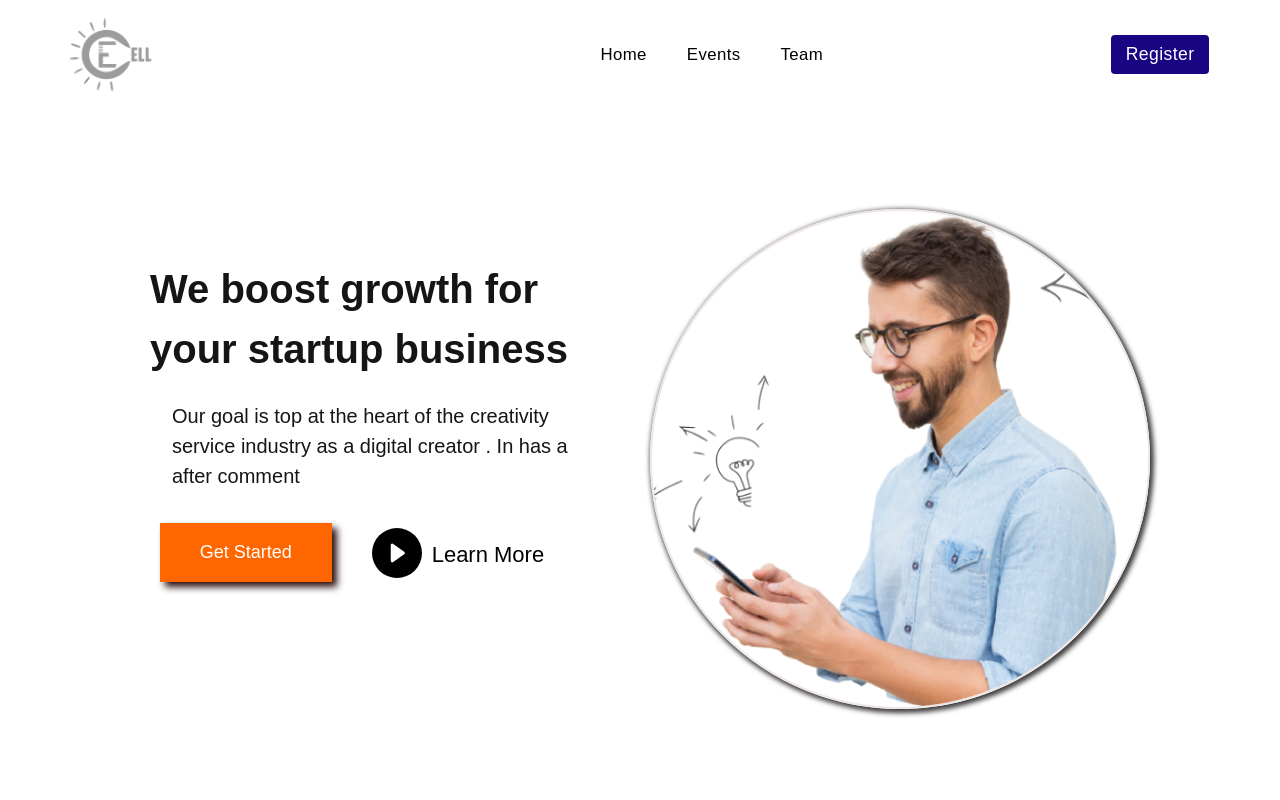
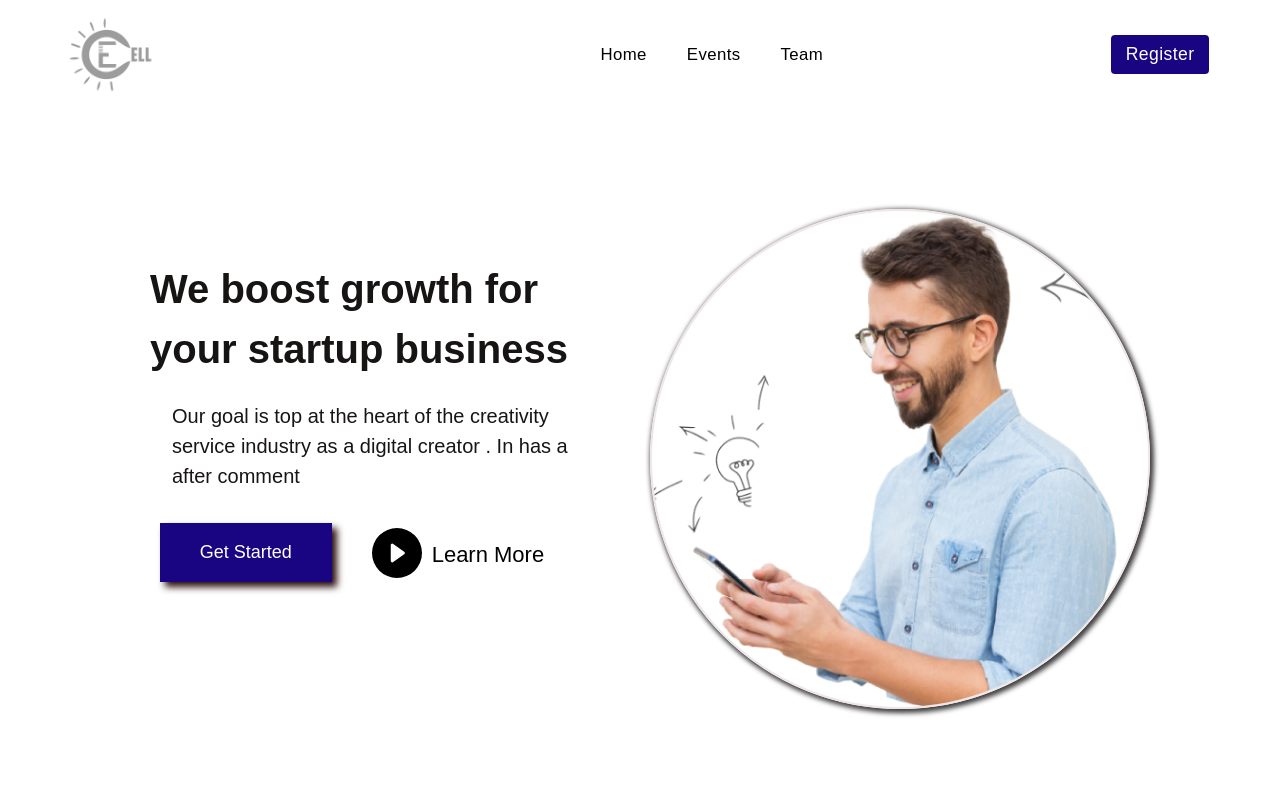
Before and after one commit to codewithnick/ecellnitjsr, a React (Create React App) app: page / in a window 1280 px wide. Shown: the top 800 px of the page. Built offline with nearby package versions, Linux system fonts and the light colour scheme.

Commit message:
color correction

```diff
--- a/src/components/CoreMember.jsx
+++ b/src/components/CoreMember.jsx
@@ -18,7 +18,7 @@ export const CoreMember = () => {
   return (
     <>
       <div className="coremember bg-white">
-        <div className="w-full text-center text-3xl font-bold p-10 text-red-600">
+        <div className="w-full text-center text-3xl font-bold p-10 text-red-600" style={{"color": "#0b1b35"}}>
           Core Members
         </div>
         <div className="flex justify-center w-full text-center">
--- a/src/components/TeamGallery.jsx
+++ b/src/components/TeamGallery.jsx
@@ -4,7 +4,7 @@ import "../styles/TeamGallery.css";
 export const TeamGallery = () => {
   return (
     <>
-      <div className="text-center text-3xl p-10 font-bold text-red-600 bg-white">Team Gallery</div>
+      <div className="text-center text-3xl p-10 font-bold text-red-600 bg-white" style={{"color": "#0b1b35"}}>Team Gallery</div>
       <div className="px-20 pb-10 bg-white">
 
         <div class="grid grid-cols-2 gap-2">
--- a/src/styles/HeroSection.css
+++ b/src/styles/HeroSection.css
@@ -35,7 +35,7 @@
 }
 
 .btn-pink {
-  background-color: #ff6600;
+  background-color: #190482;
   border: solid 3px rgb(8, 5, 0);
   width: fit-content;
   color: white;
@@ -55,7 +55,7 @@
 .btn-pink::before {
   content: "";
   position: absolute;
-  background-color: #e84949;
+  background-color: #352586;
   top: 0px;
   left: 0;
   right: 0;
@@ -71,8 +71,8 @@
 }
 
 .btn-pink:hover {
-  border: solid 3px orange;
-  color: rgb(34, 26, 26);
+  border: solid 3px #190482;
+  color: #fff;
 }
 
 .learn-btn {
--- a/src/styles/Navbar.css
+++ b/src/styles/Navbar.css
@@ -46,7 +46,7 @@
     font-size: 1.1rem;
     background-color: #190482;
     color: #fff;
-    border-color: #190482;
+    border-color: #220d89;
 }
 
 .reg-btn:hover{
```
